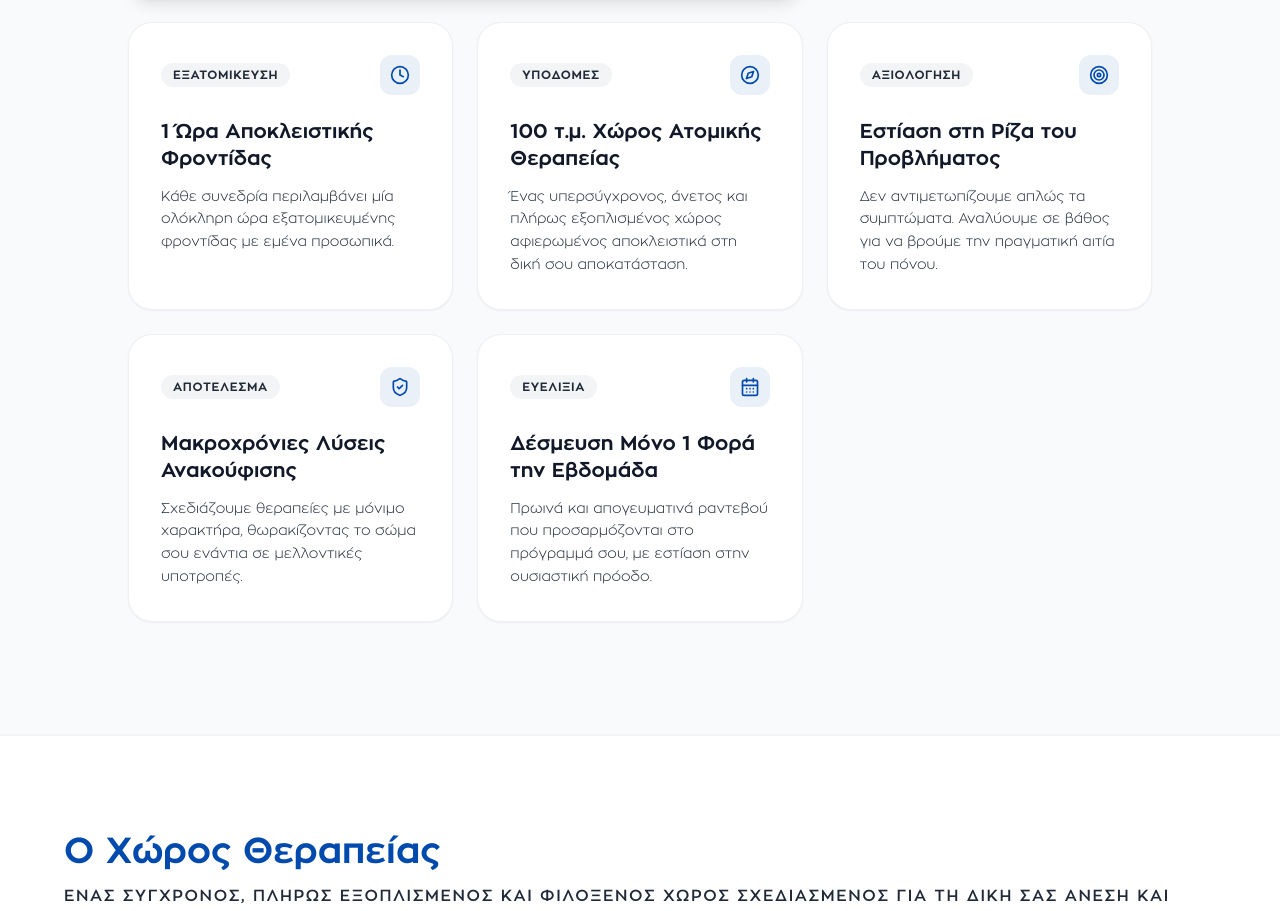
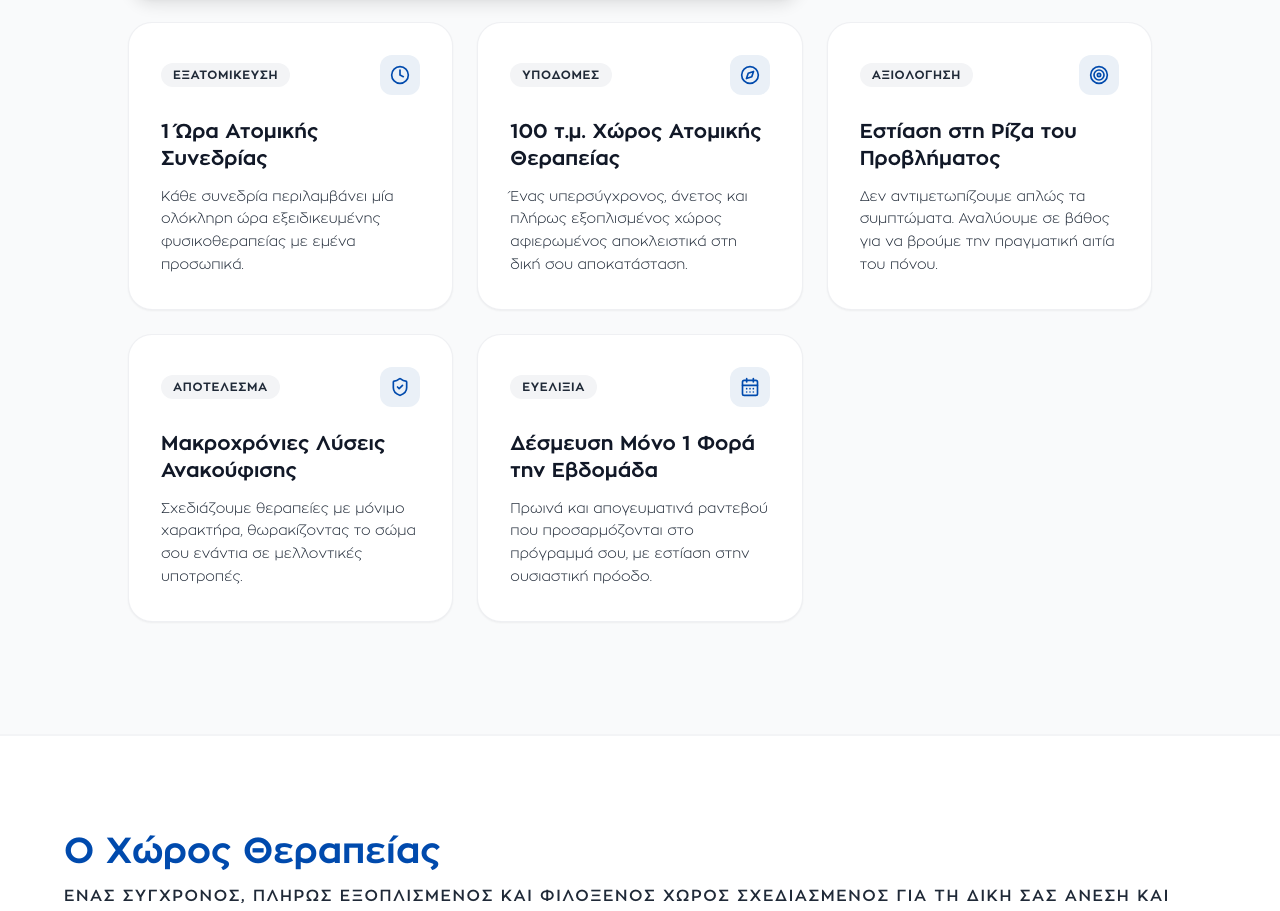
Before and after one commit to Ermeion/ermeion-website, a React (Vite) app: page / in a window 1280 px wide. Shown: the part 6843-7754 px from the top of the page. Built offline with nearby package versions, Linux system fonts and the light colour scheme.

Commit message:
Updated App.tsx

```diff
--- a/src/App.tsx
+++ b/src/App.tsx
@@ -779,8 +779,8 @@ function WhyChooseUsSection() {
     },
     {
       badge: "Εξατομίκευση",
-      title: "1 Ώρα Αποκλειστικής Φροντίδας",
-      description: "Κάθε συνεδρία περιλαμβάνει μία ολόκληρη ώρα εξατομικευμένης φροντίδας με εμένα προσωπικά.",
+      title: "1 Ώρα Ατομικής Συνεδρίας",
+      description: "Κάθε συνεδρία περιλαμβάνει μία ολόκληρη ώρα εξειδικευμένης φυσικοθεραπείας με εμένα προσωπικά.",
       icon: Clock,
       highlight: false,
     },
```
